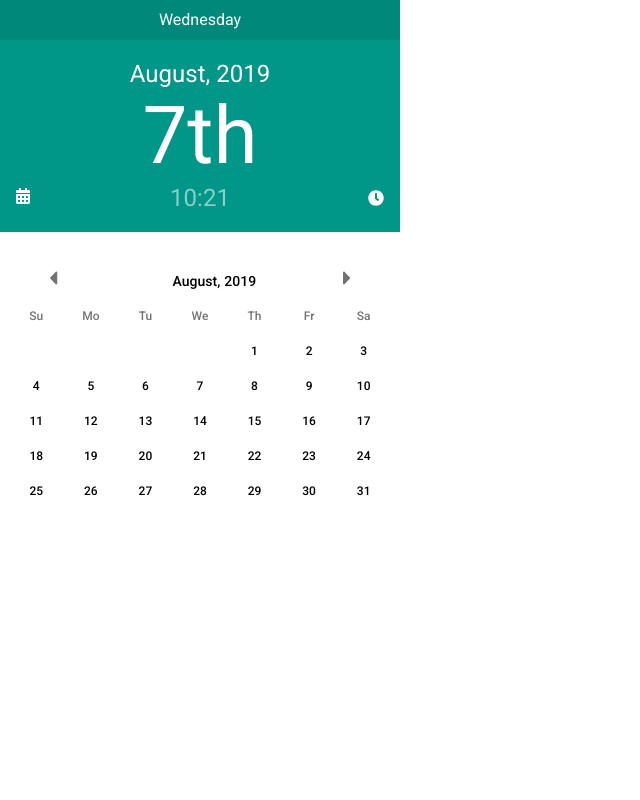
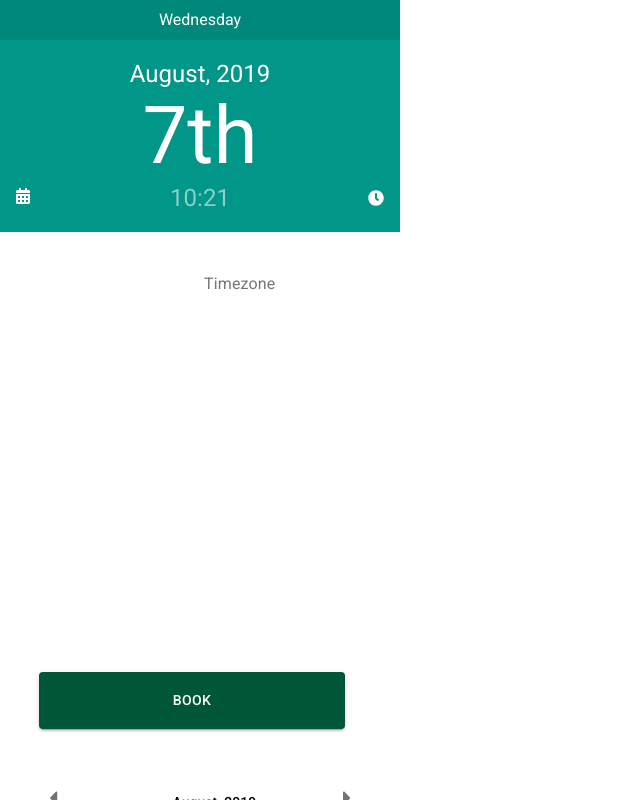
Before and after one commit to wendy-hopla/hopla-calendar-test, a React (Create React App) app: page / in a window 1280 px wide. Both pictures are taken after a click on the element "10". Shown: the top 800 px of the page, without its empty margins (0-640 px from the left). Built offline with nearby package versions, Linux system fonts and the light colour scheme.

Commit message:
component show

```diff
--- a/src/component/calendar/Calendar.jsx
+++ b/src/component/calendar/Calendar.jsx
@@ -3,6 +3,9 @@ import React, { Component } from 'react';
 import moment from 'moment';
 import momentTZ from 'moment-timezone';
 import "./calendar.css";
+
+//Import Other Components
+import CalendarStep from "./CalendarStep";
 
 //Material UI
 import PropTypes from 'prop-types';
@@ -49,6 +52,7 @@ const styles = theme => ({
   },
 });
 
+
 class Calendar extends Component {
     weekdayshort = moment.weekdaysMin();
 
@@ -67,7 +71,16 @@ class Calendar extends Component {
                   '04:30 - 05:00', '05:30 - 06:00', '06:30 - 07:00', '07:30 - 08:00', '08:30 - 09:00',
                   '09:30 - 10:00', '10:30 - 11:00', '11:30 - 12:00', '12:30 - 13:00', '13:30 - 14:00',
                   '14:30 - 15:00', '15:30 - 16:00', '16:30 - 17:00', '17:30 - 18:00', '18:30 - 19:00',
-                  '19:30 - 20:00', '20:30 - 21:00', '21:30 - 22:00', '22:30 - 23:00', '23:30 - 24:00']
+                  '19:30 - 20:00', '20:30 - 21:00', '21:30 - 22:00', '22:30 - 23:00', '23:30 - 24:00'],
+        timeSelections: [
+          { id: 'fdsd', hourList: ['00:00 - 00:30', '00:30 - 01:00', '01:30 - 02:00', '02:30 - 03:00', '03:30 - 04:00',
+          '04:30 - 05:00', '05:30 - 06:00', '06:30 - 07:00', '07:30 - 08:00', '08:30 - 09:00',
+          '09:30 - 10:00', '10:30 - 11:00', '11:30 - 12:00', '12:30 - 13:00', '13:30 - 14:00',
+          '14:30 - 15:00', '15:30 - 16:00', '16:30 - 17:00', '17:30 - 18:00', '18:30 - 19:00',
+          '19:30 - 20:00', '20:30 - 21:00', '21:30 - 22:00', '22:30 - 23:00', '23:30 - 24:00'] },
+          { id: 'adsf', title: 'If it will show the texts' },
+          { id: 'afdsf', title: 'Test succeed!' },],
+        displayTimeSelection: false
     }
 
     renderShowCurrentDay() {
@@ -292,13 +305,20 @@ class Calendar extends Component {
       onDayClick = (e, d) => {
         this.setState(
           {
-            selectedDay: d
+            selectedDay: d,
+            displayTimeSelection: false
           },
           () => {
             console.log("SELECTED DAY: ", this.state.selectedDay);
+            this.displayTimeSelection();
           }
         );
       };
+      displayTimeSelection = () => {
+        this.setState({
+            displayTimeSelection: !this.state.displayTimeSelection
+        })
+      }
 
       // componentDidMount() {
       //   this.setState({
@@ -312,8 +332,25 @@ class Calendar extends Component {
       handleChange = field => e => {
         this.setState({[field]: e.target.value})
       }
+
+      calendarTable = ({show}) => {
+
+      }
+
       render() {
         const { classes } = this.props;
+
+        let timeSelections = null;
+        if ( this.state.displayTimeSelection ) {
+          timeSelections = (
+          <div>
+               {/* { this.state.timeSelections.map((timeSelections, index) => { */}
+                 {/* return  */}
+                 <CalendarStep />
+               {/* })} */}
+          </div>
+          )
+        }
 
         let weekdayshortname = this.weekdayshort.map(day => {
           return <th key={day}>{day}</th>;
@@ -331,6 +368,7 @@ class Calendar extends Component {
               <span
                 onClick={e => {
                   this.onDayClick(e, d);
+
                 }}
               >
                 {d}
@@ -382,6 +420,7 @@ class Calendar extends Component {
               </Col>
               </Row>
               </div>
+              {timeSelections}
               <Row>
                   <Col className="calendar-column">
                   <div className="tail-datetime-calendar">
--- a/src/component/calendar/CalendarStep.jsx
+++ b/src/component/calendar/CalendarStep.jsx
@@ -0,0 +1,84 @@
+import React, { Component } from 'react';
+// import ReactDOM from 'react-dom';
+import moment from 'moment';
+import momentTZ from 'moment-timezone';
+import "./calendar.css";
+
+//Material UI
+import PropTypes from 'prop-types';
+import { withStyles } from '@material-ui/core/styles';
+import FilledInput from '@material-ui/core/FilledInput';
+import InputLabel from '@material-ui/core/InputLabel';
+import FormControl from '@material-ui/core/FormControl';
+import Select from '@material-ui/core/Select';
+import List from '@material-ui/core/List';
+import ListItem from '@material-ui/core/ListItem';
+import ListItemText from '@material-ui/core/ListItemText';
+import Button from '@material-ui/core/Button';
+import { FixedSizeList } from 'react-window';
+
+// import { range } from "moment-range";
+
+//Bootstrap Grid
+import { Row } from 'react-bootstrap';
+import { Col } from 'react-bootstrap';
+
+//FontAwesome
+import { library } from '@fortawesome/fontawesome-svg-core';
+import { FontAwesomeIcon } from '@fortawesome/react-fontawesome';
+import { fab } from '@fortawesome/free-brands-svg-icons';
+import { faCalendarAlt, faClock, faCaretLeft, faCaretRight } from '@fortawesome/free-solid-svg-icons';
+import { MenuList, MenuItem } from '@material-ui/core';
+
+import { Scrollbars } from 'react-custom-scrollbars';
+
+library.add(fab, faCalendarAlt, faClock, faCaretLeft, faCaretRight)
+
+const styles = theme => ({
+  root: {
+    display: 'flex',
+    flexWrap: 'wrap',
+  },
+  formControl: {
+    width: '100%',
+    margin: theme.spacing.unit,
+    minWidth: 320,
+  },
+  selectEmpty: {
+    marginTop: theme.spacing.unit * 2,
+  },
+});
+
+
+const CalendarStep = ( props ) => {
+    return (
+     <Col>
+     <div className="col filter-column">
+     <FormControl variant="filled">
+     <InputLabel>Timezone</InputLabel>
+       {/* <Select value={this.state.timeZone} onChange={this.handleChange('timeZone')} input={<FilledInput placeholder="GMT+2 (South Africa)" name="timeZone" id="filled-timeZone-simple"/>}>
+         <MenuItem>GMT+2 (South Africa)</MenuItem>
+         {this.state.timeZone.map(data => <MenuItem key={data} className="time-list"><span>{data}</span><br/></MenuItem>)}
+       </Select> */}
+     </FormControl>
+     <List className="hour">
+     <Scrollbars>
+       {/* {this.state.hourList.map(data => <ListItem key={data} className="hour-row"><ListItemText className="hour-item">{data}</ListItemText><br/></ListItem>)} */}
+       <ListItem key={props.hourList} className="row"><ListItemText>{props.hourList}</ListItemText></ListItem>
+     </Scrollbars>
+     </List>
+     <Button variant="contained" color="primary" className="button-primary">
+       BOOK
+     </Button>
+     </div>
+     </Col>
+    )
+   };
+
+
+   CalendarStep.propTypes = {
+    classes: PropTypes.object.isRequired,
+    style: PropTypes.object.isRequired,
+  };
+
+export default  withStyles(styles) (CalendarStep);
--- a/src/component/calendar/calendar.css
+++ b/src/component/calendar/calendar.css
@@ -10,7 +10,7 @@
  */
 body{
   background: #fff;
-  overflow: hidden;
+  overflow-x: hidden;
 }
 .header-section{
   position: relative;
@@ -54,6 +54,7 @@ body{
   margin-top: 7px;
 }
 .calendar-column{
+  display: block;
   margin-top: 16px;
   /* padding: 24px 24px 24px 37px; */
 }
```
